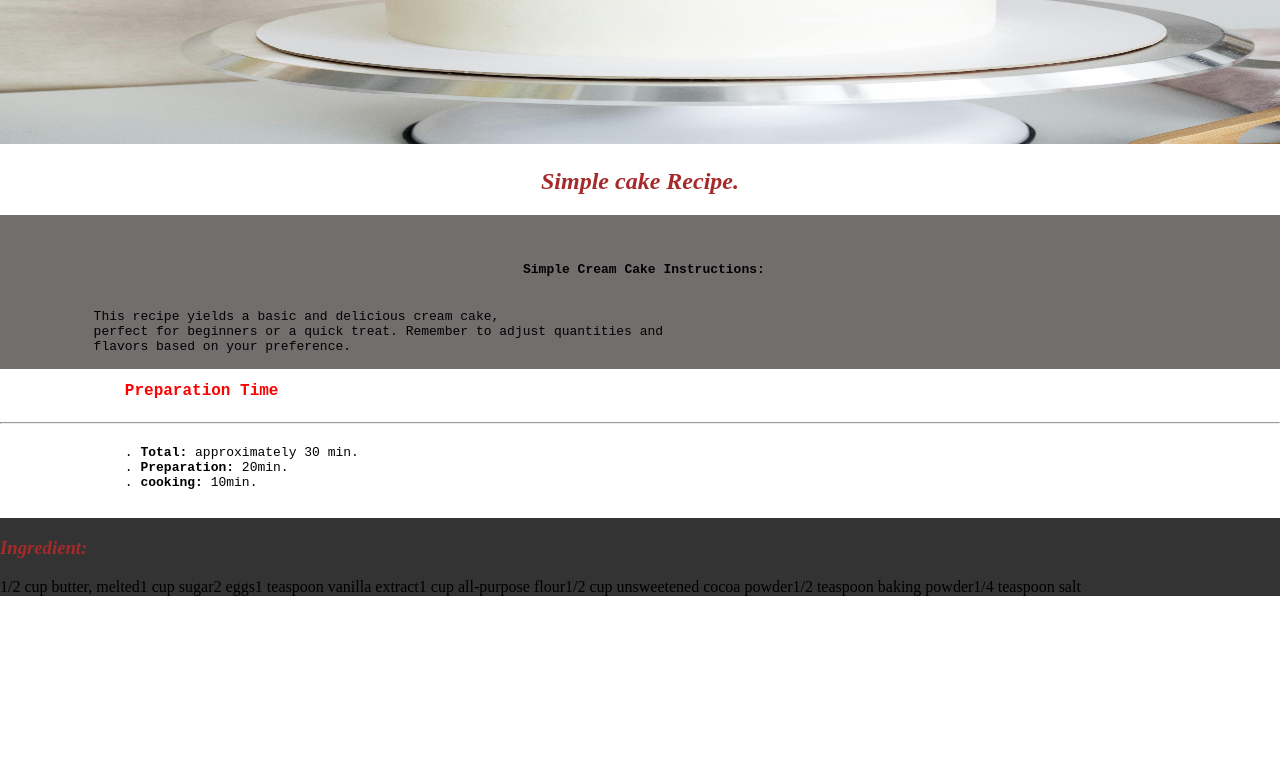
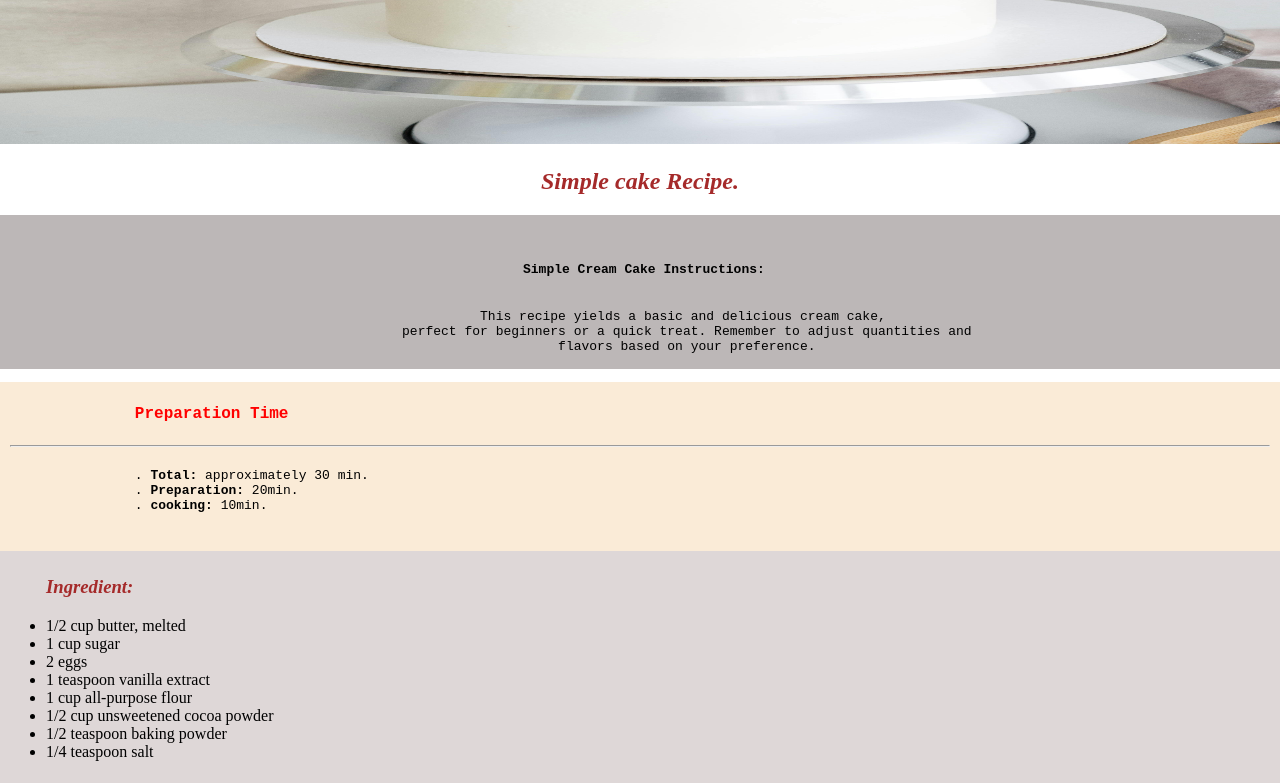
Before and after one commit to kubsamelkamu/odin-recipe, a plain HTML site: page index.html in a window 1280 px wide. Shown: the part 404-1187 px from the top of the page. Before the commit the page ends 1000 px from the top, so only its background shows below. Drawn offline with Linux system fonts and the light colour scheme.

Commit message:
some addditional html blocks of elements are styled

```diff
--- a/stylesheet.css
+++ b/stylesheet.css
@@ -1,7 +1,7 @@
 body{
     margin: 0px;
 }
-ul{
+#nav-bar{
     list-style-type: none;
     margin: 0;
     padding: 0;
@@ -24,6 +24,31 @@ li a:hover{
 
 #recipe-title{
     display: block;
+    margin: 0;
     width:auto;
-    background-color: #726e6e;
+    background-color: #bcb7b7;
+    text-align: center;
 }
+.ingredient{
+    background-color: white;
+    display: block;
+
+}
+.preparation{
+    margin: 0;
+    display: block;
+    width:auto;
+    background-color: antiquewhite;
+    padding: 10px;
+}
+#ingredient{
+    list-style-type: none;
+    margin: 0;
+    padding: 6px;
+    overflow: hidden;
+    background-color: #ded7d7;
+
+}
+#ingredient li{
+    float: none;
+}
```
